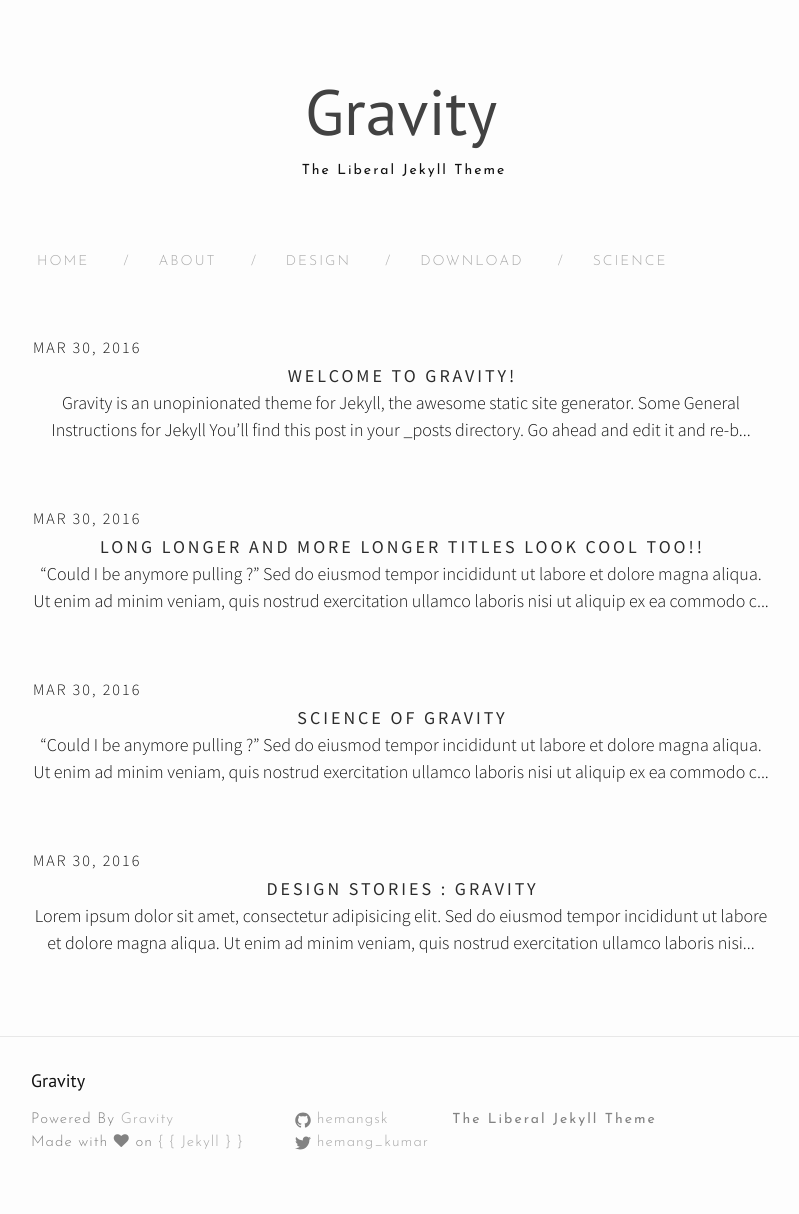
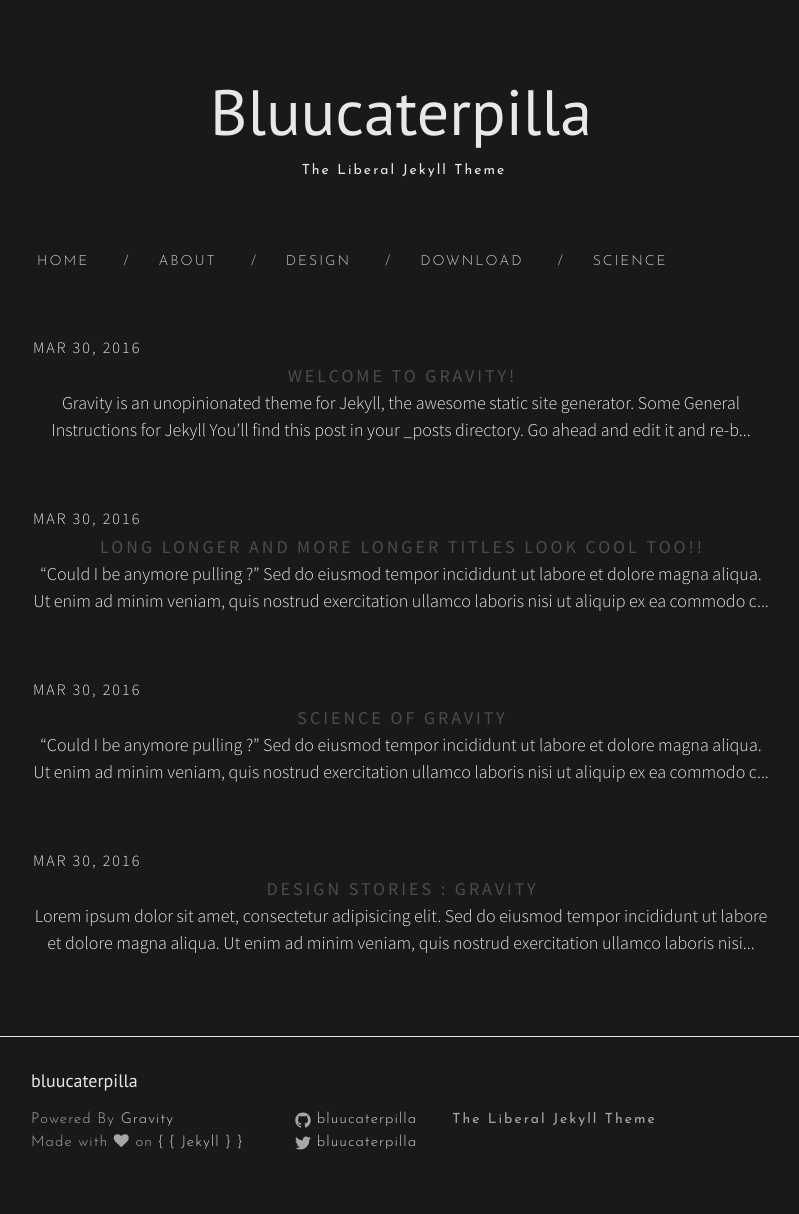
Before and after one commit to bluucaterpilla/bluucaterpilla.github.io, a Jekyll site: the page built from index.html, in a window 1280 px wide. Shown: the whole page, without its empty margins (239-1038 px from the left). Built offline with Jekyll 4.4.1, drawn with Linux system fonts in a browser that asks for light colours; nearby versions of some CDN libraries; the list of posts is cut into pages by our own code.

Commit message:
changed globals and dark theme

```diff
--- a/_config.yml
+++ b/_config.yml
@@ -6,15 +6,15 @@
 # 'jekyll serve'. If you change this file, please restart the server process.
 
 # Site settings
-title: Gravity
-email: hemangsk@gmail.com
+title: bluucaterpilla
+email: N/A
 description: The Liberal Jekyll Theme
 baseurl: "" # the subpath of your site, e.g. /blog
 url: "http://yourdomain.com" # the base hostname & protocol for your site
-twitter_username: hemang_kumar
-github_username:  hemangsk
+twitter_username: bluucaterpilla
+github_username:  bluucaterpilla
 paginate: 5
-theme-dark: false #Set to true to change to dark website theme
+theme-dark: true #Set to true to change to dark website theme
 
 plugins: [jekyll-paginate, kramdown]
 # Build settings
```
